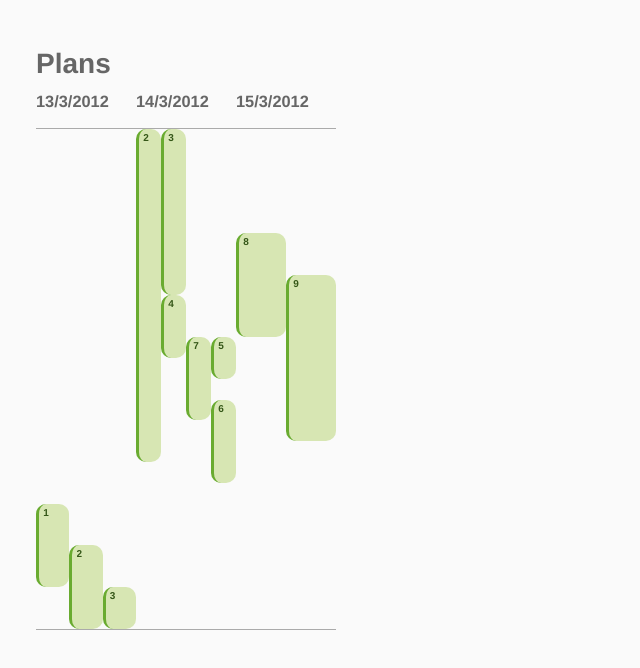
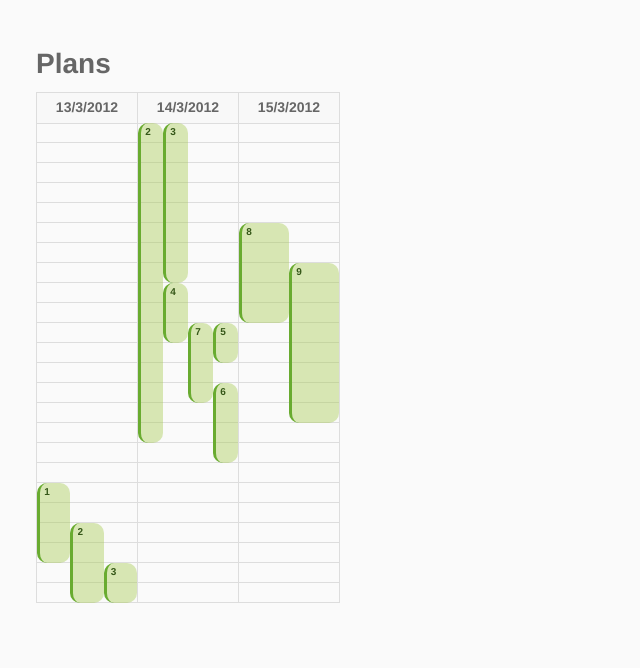
Before and after one commit to neaf/backbone-calendar, a plain HTML site: page index.html in a window 1280 px wide. Shown: the whole page, without its empty margins (0-640 px from the left). Drawn offline with Linux system fonts and the light colour scheme.

Commit message:
Add grid.

```diff
--- a/index.html
+++ b/index.html
@@ -19,21 +19,46 @@
 				list-style: none;
 			}
 
+			#calendar {
+				float: left;
+				position: relative;
+				border-top: 1px solid #ddd;
+				border-left: 1px solid #ddd;
+			}
+
+			.hours {
+				position: absolute;
+				top: 30px;
+				width: 100%;
+				height: 500px;
+				border-top: 1px solid #ddd;
+			}
+
+			.hours .hour {
+				position: relative;
+				top: -1px;
+				border-bottom: 1px solid #ddd;
+				height: 19px;
+			}
+
 			.day {
 				width: 100px;
 				float: left;
-				padding-top: 75px;
+				border-right: 1px solid #ddd;
 			}
 
 			.day h3 {
-				margin-top: -75px;
+				margin: 0;
+				height: 20px;
+				padding: 5px;
+				font-size: 1em;
+				text-align: center;
+				background: #f8f8f8;
 			}
 
 			.events {
 				position: relative;
-				border-top: 1px solid #aaa;
-				border-bottom: 1px solid #aaa;
-				height: 500px;
+				height: 480px;
 			}
 
 			.event {
@@ -61,6 +86,32 @@
 	<body>
 		<h1>Plans</h1>
 		<div id="calendar">
+			<div class="hours">
+				<div class="hour"></div>
+				<div class="hour"></div>
+				<div class="hour"></div>
+				<div class="hour"></div>
+				<div class="hour"></div>
+				<div class="hour"></div>
+				<div class="hour"></div>
+				<div class="hour"></div>
+				<div class="hour"></div>
+				<div class="hour"></div>
+				<div class="hour"></div>
+				<div class="hour"></div>
+				<div class="hour"></div>
+				<div class="hour"></div>
+				<div class="hour"></div>
+				<div class="hour"></div>
+				<div class="hour"></div>
+				<div class="hour"></div>
+				<div class="hour"></div>
+				<div class="hour"></div>
+				<div class="hour"></div>
+				<div class="hour"></div>
+				<div class="hour"></div>
+				<div class="hour"></div>
+			</div> <!-- .hours -->
 			<ul class="days">
 			</ul> <!-- .days -->
 		</div>
```
